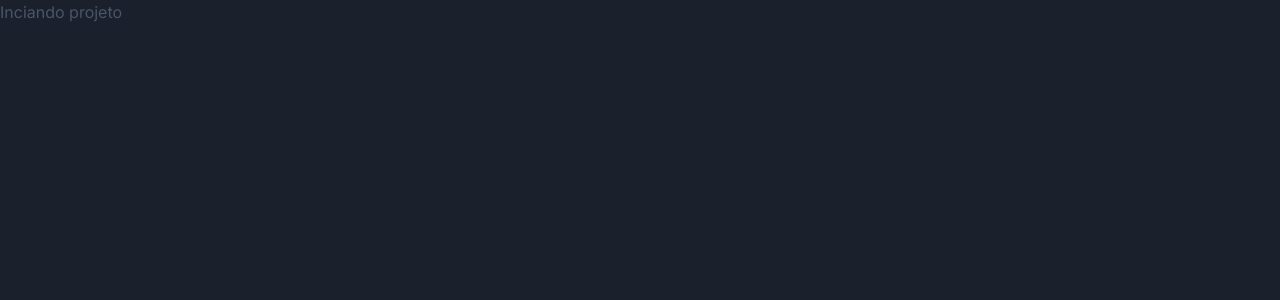
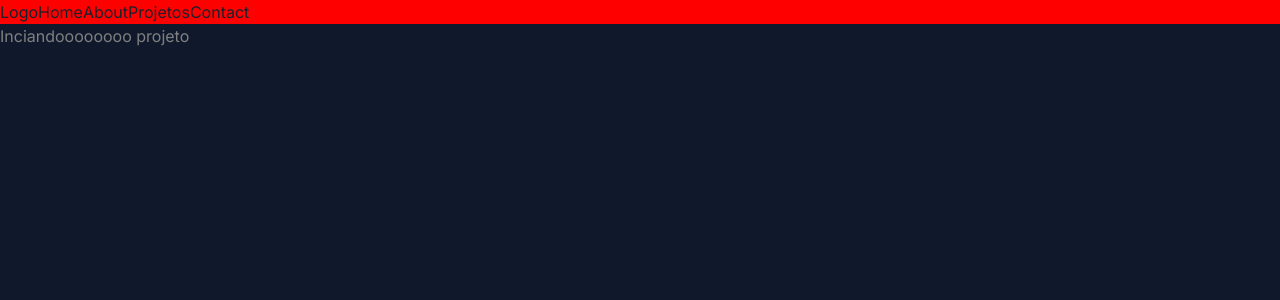
Before and after one commit to Rogerio-17/Portifolio-RJ, a Next.js app: page / in a window 1280 px wide. Shown: the top 300 px of the page. Built offline with nearby package versions, Linux system fonts and the light colour scheme.

Commit message:
Criado componente header

```diff
--- /dev/null
+++ b/src/app/home/index.tsx
@@ -0,0 +1,5 @@
+import { Link } from '@chakra-ui/react'
+
+export default function Home() {
+    return <Link color="gray">Inciandoooooooo projeto</Link>
+}
--- a/src/app/layout.tsx
+++ b/src/app/layout.tsx
@@ -1,23 +1,25 @@
-import type { Metadata } from "next";
-import { Providers } from "./providers";
-import { fonts } from "@/styles/themes/fonts";
+import type { Metadata } from 'next'
+import { Providers } from './providers'
+import { fonts } from '@/styles/themes/fonts'
+import { Header } from '@/components/header'
 
 export const metadata: Metadata = {
-  title: "Portifolio RJ",
+    title: 'Portifolio RJ',
     description:
-    "Portifolio para mostrar meus projetos, falar um pouco sobre mim e mostrar as tecnologias que estou por dentro.",
-};
+        'Portifolio para mostrar meus projetos, falar um pouco sobre mim e mostrar as tecnologias que estou por dentro.',
+}
 
 export default function RootLayout({
     children,
 }: Readonly<{
-  children: React.ReactNode;
+    children: React.ReactNode
 }>) {
     return (
         <html lang="en" className={fonts.inter.variable}>
             <body>
+                <Header />
                 <Providers>{children}</Providers>
             </body>
         </html>
-  );
+    )
 }
--- a/src/app/page.tsx
+++ b/src/app/page.tsx
@@ -1,5 +1 @@
-import { Link } from '@chakra-ui/react'
-
-export default function Home() {
-    return <Link color="gray.600">Inciando projeto</Link>
-}
+export { default } from './home'
--- /dev/null
+++ b/src/components/header/index.tsx
@@ -0,0 +1,20 @@
+import { Flex, Link } from '@chakra-ui/react'
+
+export function Header() {
+    return (
+        <Flex w="100%" bg="red">
+            <Flex>
+                <Flex>
+                    <Link href="/">Logo</Link>
+                </Flex>
+
+                <Flex>
+                    <Link>Home</Link>
+                    <Link>About</Link>
+                    <Link>Projetos</Link>
+                    <Link>Contact</Link>
+                </Flex>
+            </Flex>
+        </Flex>
+    )
+}
--- a/src/styles/global.tsx
+++ b/src/styles/global.tsx
@@ -17,7 +17,7 @@ export const theme = extendTheme({
 
             body: {
                 overflowX: 'hidden',
-                background: 'gray.800',
+                background: 'blue.900',
             },
 
             a: {
--- a/src/styles/themes/colors/colors.tsx
+++ b/src/styles/themes/colors/colors.tsx
@@ -2,16 +2,13 @@ export const colors = {
     transparent: 'transparent',
     black: '#000',
     white: '#fff',
-    gray: {
-        50: '#F7FAFC',
-        100: '#EDF2F7',
-        200: '#E2E8F0',
-        300: '#CBD5E0',
-        400: '#A0AEC0',
-        500: '#718096',
-        600: '#4A5568',
-        700: '#2D3748',
-        800: '#1A202C',
-        900: '#171923',
+    blue: {
+        100: '#5c8190',
+        200: '#0b4d6e',
+        400: '#08405c',
+        500: '#07364d',
+        600: '#233447',
+        700: '#042b3d',
+        900: '#10192c',
     },
 }
```
Lines whose indentation alone changed are shown as unchanged.
